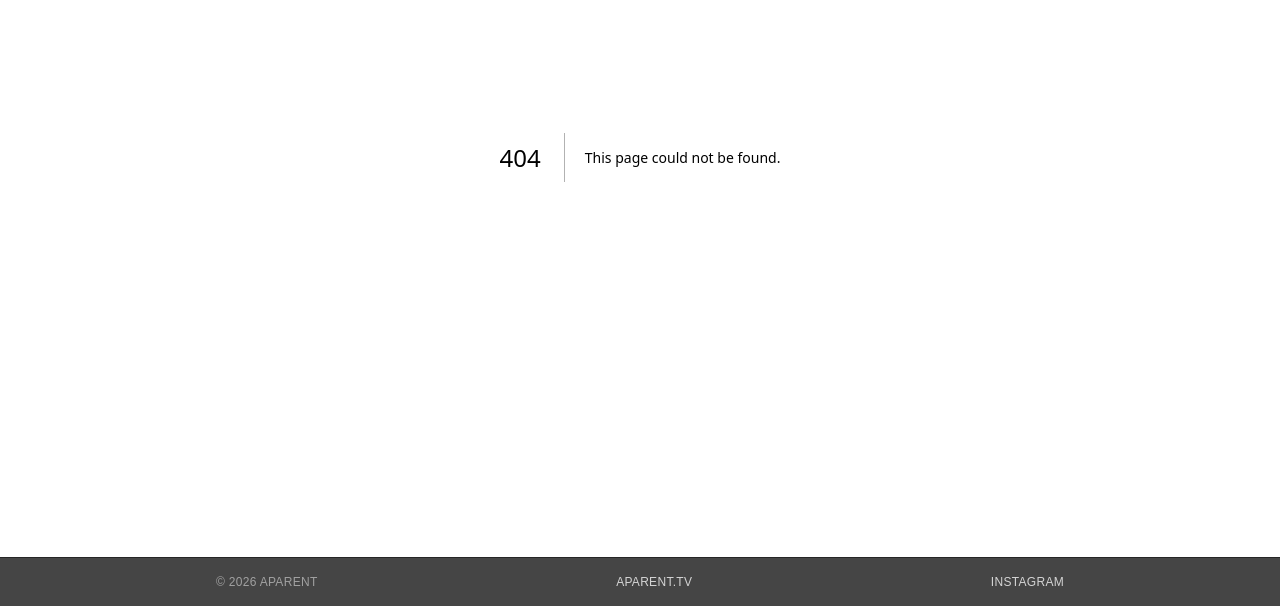
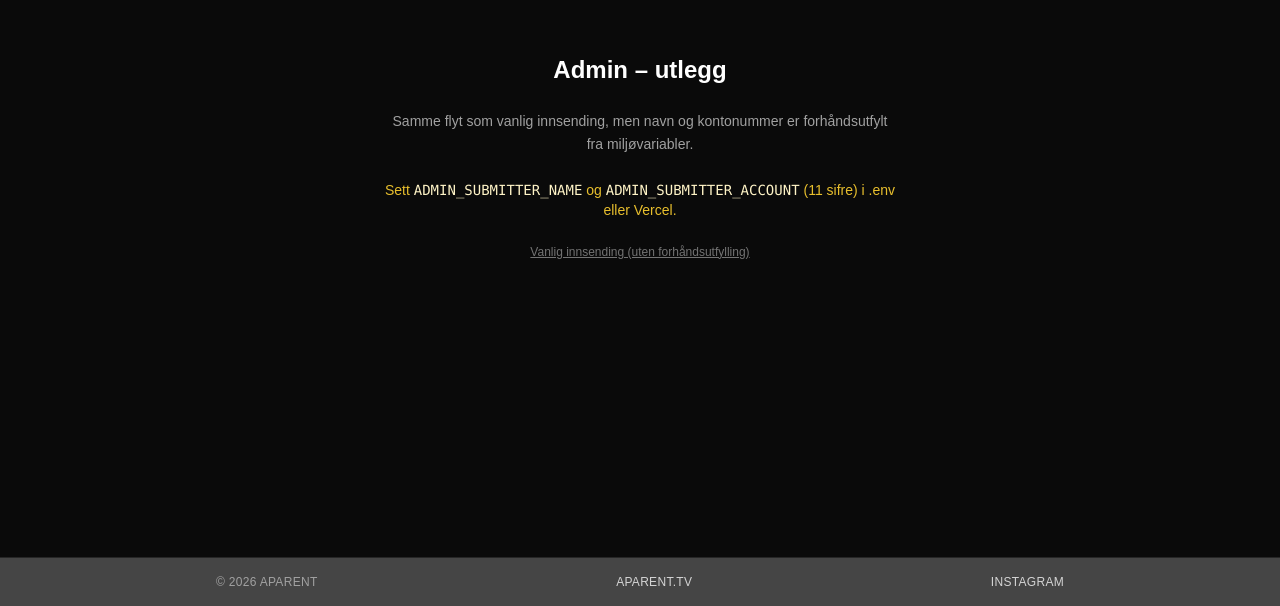
Before and after one commit to lassenyh/aparent-expenses, a Next.js app: page /admin in a window 1280 px wide. Before the commit this address had no page. Shown: the part 243-849 px from the top of the page. Built offline with nearby package versions, Linux system fonts and the light colour scheme.

Commit message:
admin side

```diff
--- /dev/null
+++ b/src/app/admin/new/route.ts
@@ -0,0 +1,45 @@
+import { NextResponse } from "next/server";
+import crypto from "crypto";
+import { prisma } from "@/lib/db";
+import {
+  ADMIN_SUBMITTER_COOKIE,
+  getAdminSubmitterDefaults,
+} from "@/lib/adminDefaults";
+
+function generateSecureToken() {
+  return crypto.randomBytes(32).toString("base64url");
+}
+
+export async function GET(request: Request) {
+  const defaults = getAdminSubmitterDefaults();
+  if (!defaults) {
+    return NextResponse.json(
+      {
+        error:
+          "Admin-modus er ikke konfigurert. Sett ADMIN_SUBMITTER_NAME og ADMIN_SUBMITTER_ACCOUNT (11 sifre) i miljøvariabler.",
+      },
+      { status: 503 }
+    );
+  }
+
+  const accessToken = generateSecureToken();
+  const submission = await prisma.submission.create({
+    data: {
+      accessToken,
+      name: defaults.name,
+      accountNumber: defaults.accountNumber,
+      workDate: new Date(),
+    },
+    select: { accessToken: true },
+  });
+
+  const url = new URL(`/s/${submission.accessToken}`, request.url);
+  const response = NextResponse.redirect(url);
+  response.cookies.set(ADMIN_SUBMITTER_COOKIE, "1", {
+    path: "/",
+    httpOnly: true,
+    sameSite: "lax",
+    maxAge: 60 * 60 * 24 * 365,
+  });
+  return response;
+}
--- /dev/null
+++ b/src/app/admin/page.tsx
@@ -0,0 +1,37 @@
+import Link from "next/link";
+import { isAdminSubmitterConfigured } from "@/lib/adminDefaults";
+
+export default function AdminPage() {
+  const configured = isAdminSubmitterConfigured();
+
+  return (
+    <main className="min-h-screen flex items-center justify-center bg-neutral-950 text-white p-6">
+      <div className="max-w-lg text-center space-y-6">
+        <h1 className="text-2xl font-semibold">Admin – utlegg</h1>
+        <p className="text-sm text-neutral-400 leading-relaxed">
+          Samme flyt som vanlig innsending, men navn og kontonummer er forhåndsutfylt
+          fra miljøvariabler.
+        </p>
+        {configured ? (
+          <Link
+            href="/admin/new"
+            className="inline-block rounded-lg bg-green-700 px-5 py-2.5 text-sm font-medium text-white hover:bg-green-600"
+          >
+            Start nytt utlegg
+          </Link>
+        ) : (
+          <p className="text-sm text-amber-300/90">
+            Sett <code className="text-amber-100">ADMIN_SUBMITTER_NAME</code> og{" "}
+            <code className="text-amber-100">ADMIN_SUBMITTER_ACCOUNT</code> (11 sifre) i
+            .env eller Vercel.
+          </p>
+        )}
+        <p className="text-xs text-neutral-500">
+          <Link href="/new" className="underline hover:text-neutral-300">
+            Vanlig innsending (uten forhåndsutfylling)
+          </Link>
+        </p>
+      </div>
+    </main>
+  );
+}
--- a/src/app/new/route.ts
+++ b/src/app/new/route.ts
@@ -1,12 +1,13 @@
-import { redirect } from "next/navigation";
+import { NextResponse } from "next/server";
 import { prisma } from "@/lib/db";
 import crypto from "crypto";
+import { ADMIN_SUBMITTER_COOKIE } from "@/lib/adminDefaults";
 
 function generateSecureToken() {
   return crypto.randomBytes(32).toString("base64url");
 }
 
-export async function GET() {
+export async function GET(request: Request) {
   const accessToken = generateSecureToken();
 
   const submission = await prisma.submission.create({
@@ -14,5 +15,9 @@ export async function GET() {
     select: { accessToken: true },
   });
 
-  redirect(`/s/${submission.accessToken}`);
+  const response = NextResponse.redirect(
+    new URL(`/s/${submission.accessToken}`, request.url)
+  );
+  response.cookies.delete(ADMIN_SUBMITTER_COOKIE);
+  return response;
 }
--- a/src/app/s/[token]/review/page.tsx
+++ b/src/app/s/[token]/review/page.tsx
@@ -1,6 +1,8 @@
 import Link from "next/link";
 import { notFound } from "next/navigation";
 import { prisma } from "@/lib/db";
+import { getAdminSubmitterDefaults } from "@/lib/adminDefaults";
+import { isAdminSubmitterFlow } from "@/lib/adminSubmitterCookie";
 import { ReviewEditor } from "./ReviewEditor";
 
 type Params = { token: string };
@@ -50,6 +52,8 @@ export default async function ReviewPage(props: PageProps) {
   }
 
   if (submission.status === "SUBMITTED") {
+    const adminFlow = await isAdminSubmitterFlow();
+    const newSubmissionHref = adminFlow ? "/admin/new" : "/new";
     return (
       <main className="relative flex min-h-screen flex-col items-center justify-center overflow-hidden bg-neutral-950 text-white p-10">
         {/* Videobakgrunn for siste side – fil: public/background-success.mp4 */}
@@ -83,7 +87,7 @@ export default async function ReviewPage(props: PageProps) {
               Last ned PDF
             </a>
             <a
-              href="/new"
+              href={newSubmissionHref}
               className="inline-block rounded-lg border border-neutral-600 bg-neutral-800 px-4 py-2 text-sm font-medium text-neutral-200 hover:bg-neutral-700"
             >
               Nytt oppgjør
@@ -118,13 +122,16 @@ export default async function ReviewPage(props: PageProps) {
   const randomBg =
     backgroundImages[Math.floor(Math.random() * backgroundImages.length)] ?? backgroundImages[0];
 
+  const adminFlow = await isAdminSubmitterFlow();
+  const adminDefaults = adminFlow ? getAdminSubmitterDefaults() : null;
+
   const initialData = {
     status: submission.status,
-    name: submission.name,
+    name: submission.name ?? adminDefaults?.name ?? null,
     projectNumber: submission.projectNumber,
     project: submission.project,
     workDate: submission.workDate?.toISOString() ?? null,
-    accountNumber: submission.accountNumber,
+    accountNumber: submission.accountNumber ?? adminDefaults?.accountNumber ?? null,
     productionCash: submission.productionCash,
     combinedPdfUrl: submission.combinedPdfUrl,
     receipts: submission.receipts.map((r) => ({
@@ -162,9 +169,14 @@ export default async function ReviewPage(props: PageProps) {
               className="h-10 w-auto max-w-[140px] object-contain"
             />
           </Link>
-          <h1 className="text-xl font-semibold text-center whitespace-nowrap md:text-2xl md:text-left">
-            Gjennomgang og innsending
-          </h1>
+          <div className="flex flex-col items-center gap-1 md:items-start">
+            <h1 className="text-xl font-semibold text-center whitespace-nowrap md:text-2xl md:text-left">
+              Gjennomgang og innsending
+            </h1>
+            {adminFlow && (
+              <p className="text-xs text-neutral-500">Admin-modus (navn og konto forhåndsutfylt)</p>
+            )}
+          </div>
         </div>
         <ReviewEditor initialData={initialData} token={token} />
       </div>
--- /dev/null
+++ b/src/lib/adminDefaults.ts
@@ -0,0 +1,24 @@
+/** Cookie satt når bruker startet fra /admin/new */
+export const ADMIN_SUBMITTER_COOKIE = "admin-submitter";
+
+export type AdminSubmitterDefaults = {
+  name: string;
+  accountNumber: string;
+};
+
+/**
+ * Forhåndsutfylt navn/kontonummer for admin-flyt (f.eks. egen innsending).
+ * Sett i .env og Vercel:
+ *   ADMIN_SUBMITTER_NAME="Ditt fulle navn"
+ *   ADMIN_SUBMITTER_ACCOUNT="12345678901"  (11 sifre)
+ */
+export function getAdminSubmitterDefaults(): AdminSubmitterDefaults | null {
+  const name = process.env.ADMIN_SUBMITTER_NAME?.trim();
+  const digits = process.env.ADMIN_SUBMITTER_ACCOUNT?.replace(/\D/g, "") ?? "";
+  if (!name || digits.length !== 11) return null;
+  return { name, accountNumber: digits };
+}
+
+export function isAdminSubmitterConfigured(): boolean {
+  return getAdminSubmitterDefaults() != null;
+}
--- /dev/null
+++ b/src/lib/adminSubmitterCookie.ts
@@ -0,0 +1,7 @@
+import { cookies } from "next/headers";
+import { ADMIN_SUBMITTER_COOKIE } from "./adminDefaults";
+
+export async function isAdminSubmitterFlow(): Promise<boolean> {
+  const store = await cookies();
+  return store.get(ADMIN_SUBMITTER_COOKIE)?.value === "1";
+}
```
